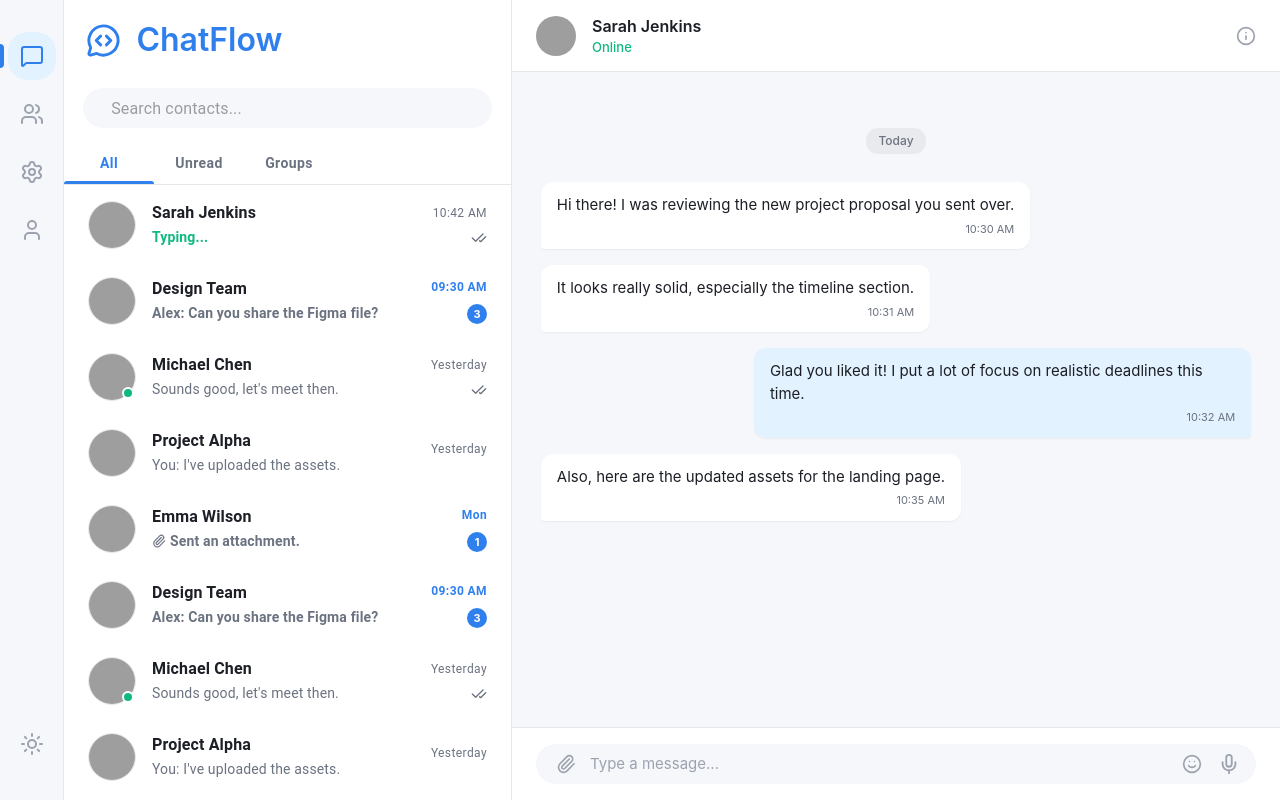
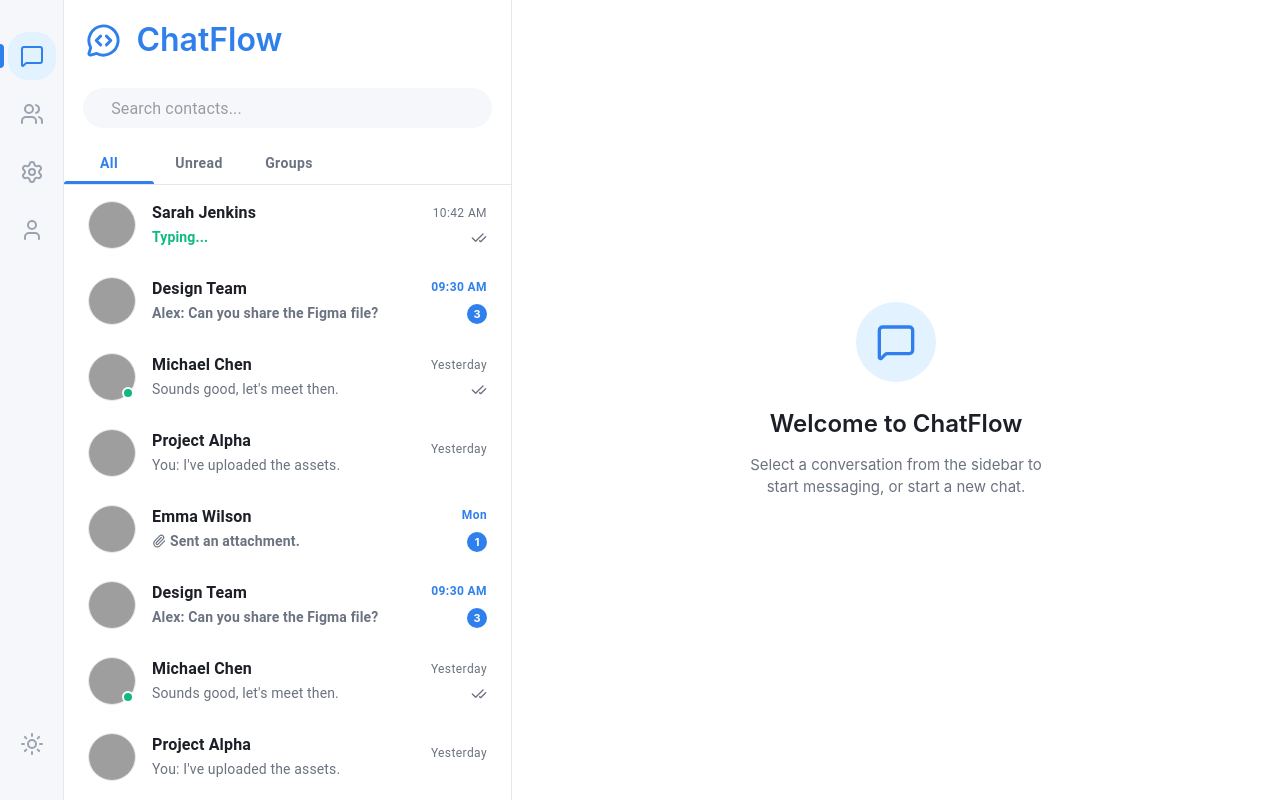
Before and after one commit to Plasticfoods/ChatFlow, a React (Vite) app in the folder client/: page / in a window 1280 px wide. Built offline with nearby package versions, Linux system fonts and the light colour scheme; grey boxes are pictures that could not be loaded; some icons are missing.

Commit message:
Added loader

```diff
--- a/client/src/App.css
+++ b/client/src/App.css
@@ -32,6 +32,18 @@
   min-height: 0;
   /* Also ensures they try to fill the height */
   /* height: 100%; */
+}
+
+.empty-chat-state {
+  display: flex;
+  flex-direction: column;
+  align-items: center;
+  justify-content: center;
+  height: 100%;
+  width: 100%;
+  background-color: var(--bg-main);
+  text-align: center;
+  padding: 20px;
 }
 
 @media (min-width: 769px) {
@@ -94,7 +106,7 @@
     left: 0;
     width: 100%;
     height: 100%;       /* Cover the full screen */
-    z-index: 200;        /* Sit on top of everything */
+    z-index: 100;        /* Sit on top of everything */
 
     /* Animation (Optional): Slide in from right */
     transition: transform 0.3s ease-in-out;
--- a/client/src/App.jsx
+++ b/client/src/App.jsx
@@ -8,7 +8,10 @@ import './App.css'
 function App() {
 
   return (
-    <div id="App">
+    <div id="App"
+      // This for overlay loading animation
+      style={{ position: "relative" }}
+    >
       <Routes>
         <Route path="/" element={<Home />} />
         <Route path="/contacts" element={<Contacts />} />
--- a/client/src/components/ChatWindow.jsx
+++ b/client/src/components/ChatWindow.jsx
@@ -1,15 +1,16 @@
-import React, { useState, useEffect, useRef } from 'react';
+import { useState, useEffect, useRef } from 'react';
 import {
-  Phone,
-  Video,
   Info,
   Smile,
   Paperclip,
   Mic,
   Send,
-  ArrowLeft
+  ArrowLeft,
+  MessageSquare
 } from 'lucide-react';
+import Loader from './Loader';
 import MessageBubble from './MessageBubble';
+import useIsMobile from '../hooks/mobileSreenHook';
 import './ChatWindow.css';
 
 // Constants to simulate user identities
@@ -19,7 +20,9 @@ const CHAT_PARTNER_ID = "Sarah Jenkins";
 
 export default function ChatWindow({ activeChatId, setActiveChatId }) {
   const [inputValue, setInputValue] = useState('');
+  const [isLoading, setIsLoading] = useState(false);
   const messagesEndRef = useRef(null);
+  const isMobileScreen = useIsMobile();
 
   // Updated Data Structure: Only text, sender, receiver, time
   const [messages, setMessages] = useState([
@@ -54,6 +57,16 @@ export default function ChatWindow({ activeChatId, setActiveChatId }) {
   };
 
   useEffect(() => {
+    if (!activeChatId) return;
+    setIsLoading(true);
+    const timer = setTimeout(() => {
+      setIsLoading(false);
+    }, 3000);
+
+    return () => clearTimeout(timer);
+  }, [activeChatId]);
+
+  useEffect(() => {
     scrollToBottom();
   }, [messages]);
 
@@ -72,6 +85,14 @@ export default function ChatWindow({ activeChatId, setActiveChatId }) {
     setMessages([...messages, newMessage]);
     setInputValue('');
   };
+
+  if(isLoading) {
+    return <Loader message="Loading Coversation..." overlay={false} className='chat-window active' />;
+  }
+
+  if(!activeChatId) {
+    return <EmptyChatState />;
+  }
 
   return (
     <div className={`chat-window ${activeChatId ? 'active' : 'hidden-on-mobile'}`}>
@@ -112,7 +133,7 @@ export default function ChatWindow({ activeChatId, setActiveChatId }) {
             time={msg.time}
             // Derive ownership by comparing sender to current user
             isOwnMessage={msg.sender === CURRENT_USER_ID}
-            // Note: isRead is not in the data, so we omit passing it (or pass logic if needed)
+          // Note: isRead is not in the data, so we omit passing it (or pass logic if needed)
           />
         ))}
 
@@ -161,3 +182,54 @@ export default function ChatWindow({ activeChatId, setActiveChatId }) {
     </div>
   );
 };
+
+
+const EmptyChatState = () => {
+  return (
+    <div
+      className='hidden-on-mobile empty-chat-state'
+    >
+      {/* Decorative Icon Circle */}
+      <div
+        style={{
+          width: '80px',
+          height: '80px',
+          backgroundColor: 'var(--secondary)', // Light blue circle
+          borderRadius: '50%',
+          display: 'flex',
+          alignItems: 'center',
+          justifyContent: 'center',
+          marginBottom: '24px'
+        }}
+      >
+        <MessageSquare size={40} color="var(--primary)" />
+      </div>
+
+      {/* Title */}
+      <h2
+        style={{
+          fontSize: '24px',
+          fontWeight: 600,
+          color: 'var(--text-main)',
+          marginBottom: '12px'
+        }}
+      >
+        Welcome to ChatFlow
+      </h2>
+
+      {/* Subtitle */}
+      <p
+        style={{
+          fontSize: '15px',
+          color: 'var(--text-dim)',
+          maxWidth: '300px',
+          lineHeight: '1.5'
+        }}
+      >
+        Select a conversation from the sidebar to start messaging, or start a new chat.
+      </p>
+
+      {/* Optional: Add a stylized 'New Chat' button here if you want */}
+    </div>
+  );
+};
--- a/client/src/components/Home.jsx
+++ b/client/src/components/Home.jsx
@@ -1,13 +1,27 @@
 import Menu from "./Menu"
 import ChatList from "./ChatList"
 import ChatWindow from "./ChatWindow"
-import { useState } from "react";
+import { useState, useEffect } from "react";
+import Loader from "./Loader";
 
 export default function Home() {
     const [activeChatId, setActiveChatId] = useState(null);
+    const [isLoading, setIsLoading] = useState(true);
+
+    useEffect(() => {
+        const timer = setTimeout(() => {
+            setIsLoading(false);
+        }, 2000); // Show loader for 2 seconds
+
+        return () => clearTimeout(timer);
+    }, []);
+
+    if (isLoading) {
+        return <Loader message="Loading Chats..." overlay={true} />;
+    }
 
     return (
-        <div className="home">
+        <div className="home" style={{ position: 'relative' }}>
             <Menu />
             <ChatList activeChatId={activeChatId} setActiveChatId={setActiveChatId} />
             <ChatWindow activeChatId={activeChatId} setActiveChatId={setActiveChatId} />
--- /dev/null
+++ b/client/src/components/Loader.jsx
@@ -0,0 +1,68 @@
+import { CircularProgress, Box, Typography } from '@mui/material';
+
+const Loader = ({ message = "Loading...", overlay = false, className = '' }) => {
+  return (
+    <Box
+      className={className}
+      sx={{
+        // 1. DIMENSIONS: Fill the parent container
+        width: '100%',
+        height: '100%',
+
+        // 2. LAYOUT: Center content
+        display: 'flex',
+        flexDirection: 'column',
+        alignItems: 'center',
+        justifyContent: 'center',
+
+        // 3. APPEARANCE
+        backgroundColor: 'var(--bg-main)', // Matches active theme
+        transition: 'background-color 0.3s ease',
+
+        // 4. OVERLAY LOGIC (Optional)
+        // If 'overlay' is true, this sits ON TOP of parent content
+        ...(overlay && {
+          position: 'absolute',
+          top: 0,
+          left: 0,
+          zIndex: 50, // High enough to cover content
+          backgroundColor: 'rgba(255, 255, 255, 0.8)', // Semi-transparent logic if needed
+           // OR keep solid 'var(--bg-main)' if you want to hide content completely
+        })
+      }}
+    >
+      {/* The Spinner */}
+      <CircularProgress
+        size={50}
+        thickness={4}
+        sx={{ color: 'var(--primary)' }}
+      />
+
+      {/* The Text */}
+      <Typography
+        variant="h5"
+        sx={{
+          marginTop: 2,
+          color: 'var(--text-dim)',
+          fontWeight: 500,
+          animation: 'pulse 1.5s infinite ease-in-out'
+        }}
+      >
+        {message}
+      </Typography>
+
+      {/* Internal Style for the pulse animation */}
+      <style>
+        {`
+          @keyframes pulse {
+            0% { opacity: 0.6; }
+            50% { opacity: 1; }
+            100% { opacity: 0.6; }
+          }
+        `}
+      </style>
+    </Box>
+  );
+};
+
+export default Loader;
--- /dev/null
+++ b/client/src/hooks/mobileSreenHook.js
@@ -0,0 +1,29 @@
+import { useState, useEffect } from 'react';
+
+const useIsMobile = (breakpoint = 768) => {
+  const [isMobile, setIsMobile] = useState(false);
+
+  useEffect(() => {
+    // 1. Define the media query to match your CSS
+    const mediaQuery = window.matchMedia(`(max-width: ${breakpoint}px)`);
+
+    // 2. Function to update state
+    const handleChange = (event) => {
+      setIsMobile(event.matches);
+    };
+
+    // 3. Set initial value
+    setIsMobile(mediaQuery.matches);
+
+    // 4. Listen for changes
+    // Modern browsers support addEventListener on MediaQueryList
+    mediaQuery.addEventListener('change', handleChange);
+
+    // 5. Cleanup listener on unmount
+    return () => mediaQuery.removeEventListener('change', handleChange);
+  }, [breakpoint]);
+
+  return isMobile;
+};
+
+export default useIsMobile;
```
